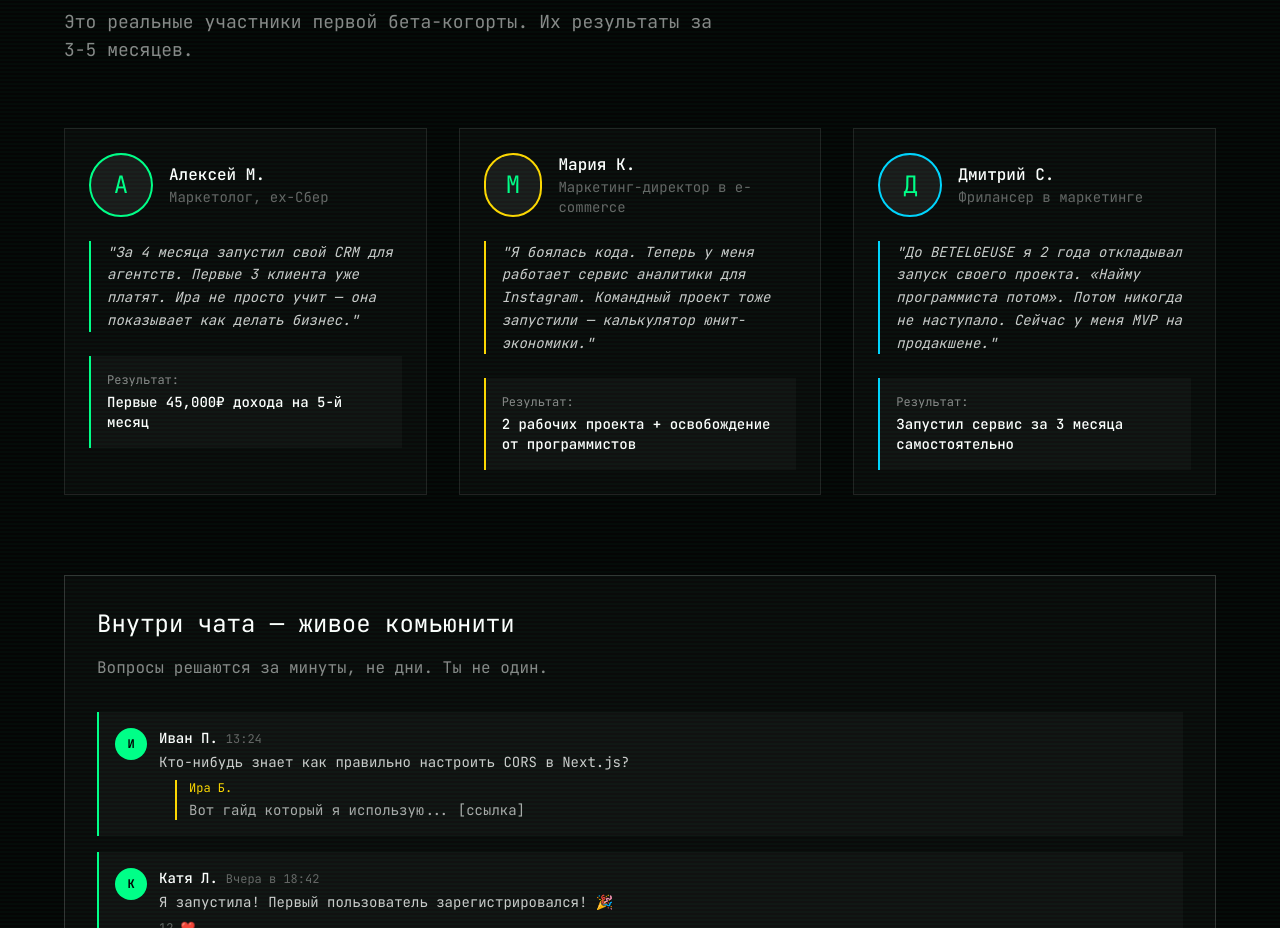
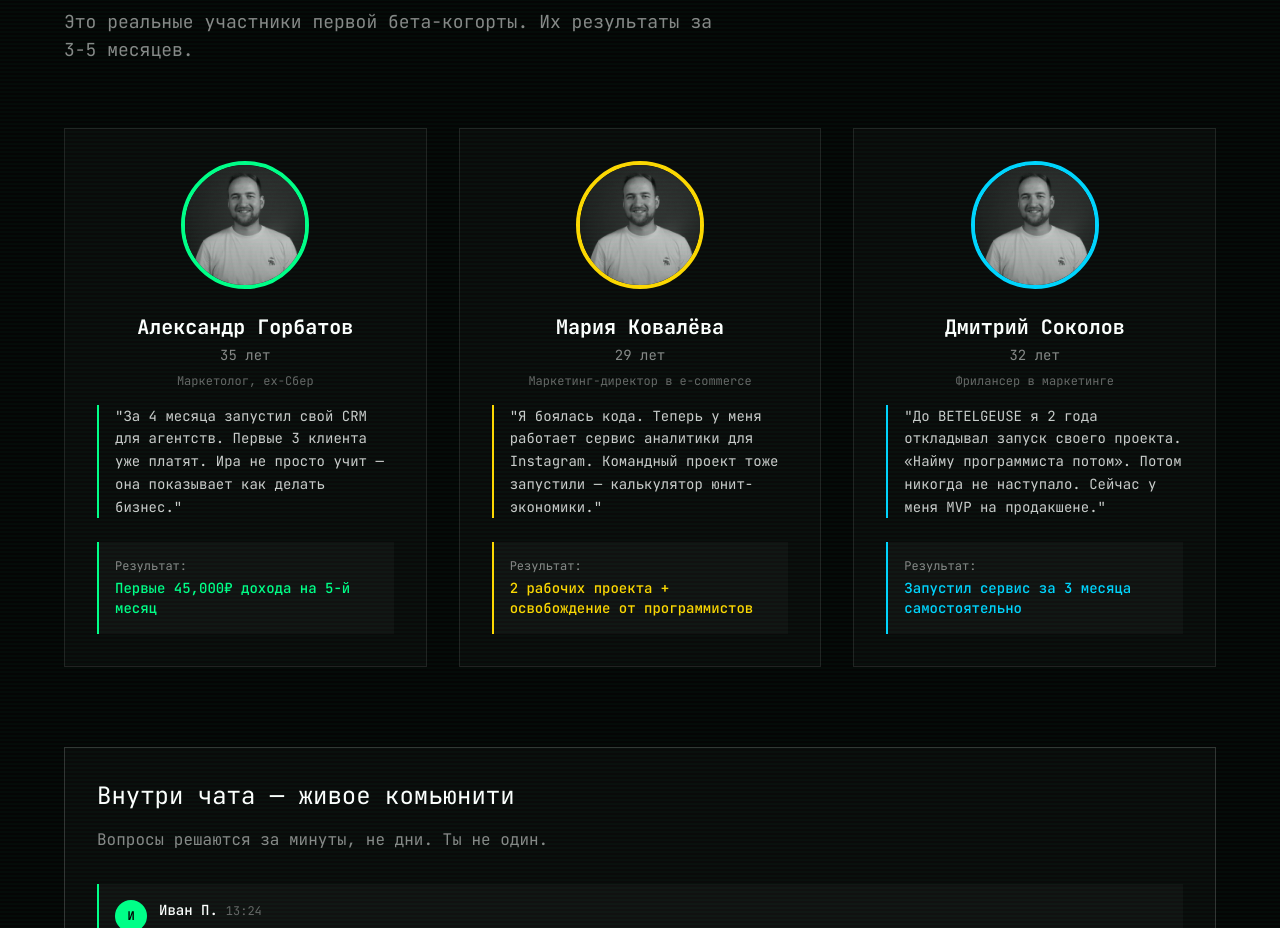
Before and after one commit to businessmetric/BETELGEUSE_LP, a Next.js app: page / in a window 1280 px wide. Shown: the part 11020-11948 px from the top of the page. Built offline with nearby package versions, Linux system fonts and the light colour scheme.

Commit message:
Улучшения дизайна: убран exit popup, переделаны testimonials с реальными именами, добавлены живые анимации

```diff
--- a/app/page.tsx
+++ b/app/page.tsx
@@ -12,7 +12,6 @@ import { FAQSection } from "@/components/sections/faq-section"
 import { CTASection } from "@/components/sections/cta-section"
 import { FooterSection } from "@/components/sections/footer-section"
 import { StickyCTA } from "@/components/sticky-cta"
-import { ExitIntentPopup } from "@/components/exit-intent-popup"
 
 export default function BetelgeuseLanding() {
   return (
@@ -31,7 +30,6 @@ export default function BetelgeuseLanding() {
       <CTASection />
       <FooterSection />
       <StickyCTA />
-      <ExitIntentPopup />
     </main>
   )
 }
--- a/components/sections/comparison-section.tsx
+++ b/components/sections/comparison-section.tsx
@@ -11,7 +11,7 @@ export function ComparisonSection() {
 
         <div className="grid md:grid-cols-2 gap-8">
           {/* Without Betelgeuse */}
-          <div className="bg-[#1a0505] border-2 border-[#ff4444] p-8">
+          <div className="bg-[#1a0505] border-2 border-[#ff4444] p-8 hover:shadow-[0_0_30px_rgba(255,68,68,0.2)] transition-all duration-500 animate-in fade-in slide-in-from-left-4">
             <h3 className="text-[#ff4444] text-2xl font-bold mb-6 flex items-center gap-3">
               <span className="text-3xl">❌</span>
               БЕЗ BETELGEUSE
@@ -49,7 +49,7 @@ export function ComparisonSection() {
           </div>
 
           {/* With Betelgeuse */}
-          <div className="bg-[#001a0d] border-2 border-[#00ff88] p-8">
+          <div className="bg-[#001a0d] border-2 border-[#00ff88] p-8 hover:shadow-[0_0_30px_rgba(0,255,136,0.2)] transition-all duration-500 animate-in fade-in slide-in-from-right-4" style={{ animationDelay: "150ms" }}>
             <h3 className="text-[#00ff88] text-2xl font-bold mb-6 flex items-center gap-3">
               <span className="text-3xl">✅</span>
               С BETELGEUSE
--- a/components/sections/money-making-section.tsx
+++ b/components/sections/money-making-section.tsx
@@ -84,10 +84,13 @@ export function MoneyMakingSection() {
         </p>
 
         <div className="grid md:grid-cols-2 gap-8 mb-16">
-          {moneyMakingWays.map((way) => (
+          {moneyMakingWays.map((way, index) => (
             <div
               key={way.id}
-              className="bg-[#0a0a0a] border border-[#222] p-8 hover:border-[#333] transition-all group"
+              className="group bg-[#0a0a0a] border border-[#222] p-8 hover:border-[#333] transition-all duration-500 hover:shadow-[0_0_30px_rgba(0,255,136,0.1)] hover:transform hover:scale-[1.02] animate-in fade-in slide-in-from-bottom-4"
+              style={{
+                animationDelay: `${index * 100}ms`,
+              }}
             >
               {/* Icon and Title */}
               <div className="flex items-center gap-4 mb-6">
--- a/components/sections/problems-section.tsx
+++ b/components/sections/problems-section.tsx
@@ -48,10 +48,13 @@ export function ProblemsSection() {
         </p>
 
         <div className="grid md:grid-cols-2 gap-8">
-          {problems.map((problem) => (
+          {problems.map((problem, index) => (
             <div
               key={problem.id}
-              className="bg-[#0a0a0a] border border-[#222] p-6 md:p-8 hover:border-[#333] transition-colors"
+              className="group bg-[#0a0a0a] border border-[#222] p-6 md:p-8 hover:border-[#333] hover:shadow-[0_0_20px_rgba(255,68,68,0.1)] transition-all duration-500 hover:transform hover:scale-[1.02] animate-in fade-in slide-in-from-bottom-4"
+              style={{
+                animationDelay: `${index * 100}ms`,
+              }}
             >
               <div className="flex items-center gap-4 mb-6">
                 <span className="text-3xl">{problem.icon}</span>
--- a/components/sections/testimonials-section.tsx
+++ b/components/sections/testimonials-section.tsx
@@ -6,27 +6,30 @@ import { AnimatedCounter } from "@/components/animated-counter"
 const testimonials = [
   {
     id: 1,
-    name: "Алексей М.",
+    name: "Александр Горбатов",
+    age: 35,
     role: "Маркетолог, ex-Сбер",
-    photo: "/images/testimonial-1.jpg", // placeholder
+    photo: "/images/profile.jpg",
     quote: "За 4 месяца запустил свой CRM для агентств. Первые 3 клиента уже платят. Ира не просто учит — она показывает как делать бизнес.",
     result: "Первые 45,000₽ дохода на 5-й месяц",
     color: "#00ff88",
   },
   {
     id: 2,
-    name: "Мария К.",
+    name: "Мария Ковалёва",
+    age: 29,
     role: "Маркетинг-директор в e-commerce",
-    photo: "/images/testimonial-2.jpg", // placeholder
+    photo: "/images/profile.jpg",
     quote: "Я боялась кода. Теперь у меня работает сервис аналитики для Instagram. Командный проект тоже запустили — калькулятор юнит-экономики.",
     result: "2 рабочих проекта + освобождение от программистов",
     color: "#ffd700",
   },
   {
     id: 3,
-    name: "Дмитрий С.",
+    name: "Дмитрий Соколов",
+    age: 32,
     role: "Фрилансер в маркетинге",
-    photo: "/images/testimonial-3.jpg", // placeholder
+    photo: "/images/profile.jpg",
     quote: "До BETELGEUSE я 2 года откладывал запуск своего проекта. «Найму программиста потом». Потом никогда не наступало. Сейчас у меня MVP на продакшене.",
     result: "Запустил сервис за 3 месяца самостоятельно",
     color: "#00d4ff",
@@ -68,34 +71,56 @@ export function TestimonialsSection() {
 
         {/* Testimonials Grid */}
         <div className="grid md:grid-cols-3 gap-8 mb-20">
-          {testimonials.map((testimonial) => (
+          {testimonials.map((testimonial, index) => (
             <div
               key={testimonial.id}
-              className="bg-[#0a0a0a] border border-[#222] p-6 hover:border-[#333] transition-colors"
+              className="group bg-[#0a0a0a] border border-[#222] p-8 hover:border-[#00ff88] hover:shadow-[0_0_30px_rgba(0,255,136,0.15)] transition-all duration-500 hover:transform hover:scale-[1.02] cursor-pointer animate-in fade-in slide-in-from-bottom-4"
+              style={{
+                animationDelay: `${index * 150}ms`,
+              }}
             >
-              {/* Photo and Name */}
-              <div className="flex items-center gap-4 mb-6">
-                <div className="w-16 h-16 rounded-full bg-[#1a1a1a] border-2 flex items-center justify-center text-2xl" style={{ borderColor: testimonial.color }}>
-                  {testimonial.name.charAt(0)}
+              {/* Photo */}
+              <div className="mb-6 flex justify-center">
+                <div
+                  className="relative w-32 h-32 rounded-full overflow-hidden border-4 group-hover:scale-110 transition-transform duration-500"
+                  style={{ borderColor: testimonial.color }}
+                >
+                  <Image
+                    src={testimonial.photo}
+                    alt={testimonial.name}
+                    fill
+                    className="object-cover grayscale group-hover:grayscale-0 transition-all duration-500"
+                  />
+                  <div className="absolute inset-0 bg-gradient-to-b from-transparent to-black/30" />
                 </div>
-                <div>
-                  <h3 className="text-white font-medium">{testimonial.name}</h3>
-                  <p className="text-[#666] text-sm">{testimonial.role}</p>
-                </div>
+              </div>
+
+              {/* Name and Age */}
+              <div className="text-center mb-4">
+                <h3 className="text-white text-xl font-bold mb-1 group-hover:text-[#00ff88] transition-colors duration-300">
+                  {testimonial.name}
+                </h3>
+                <p className="text-[#888] text-sm mb-2">{testimonial.age} лет</p>
+                <p className="text-[#666] text-xs">{testimonial.role}</p>
               </div>
 
               {/* Quote */}
               <blockquote
-                className="border-l-2 pl-4 mb-6 text-[#ccc] italic text-sm leading-relaxed"
+                className="border-l-2 pl-4 mb-6 text-[#ccc] text-sm leading-relaxed group-hover:text-white transition-colors duration-300"
                 style={{ borderColor: testimonial.color }}
               >
                 "{testimonial.quote}"
               </blockquote>
 
               {/* Result */}
-              <div className="bg-[#111] p-4 border-l-2" style={{ borderColor: testimonial.color }}>
+              <div
+                className="bg-[#111] p-4 border-l-2 group-hover:bg-[#1a1a1a] transition-colors duration-300"
+                style={{ borderColor: testimonial.color }}
+              >
                 <p className="text-[#888] text-xs mb-1">Результат:</p>
-                <p className="text-white text-sm font-medium">{testimonial.result}</p>
+                <p className="text-white text-sm font-medium" style={{ color: testimonial.color }}>
+                  {testimonial.result}
+                </p>
               </div>
             </div>
           ))}
```
